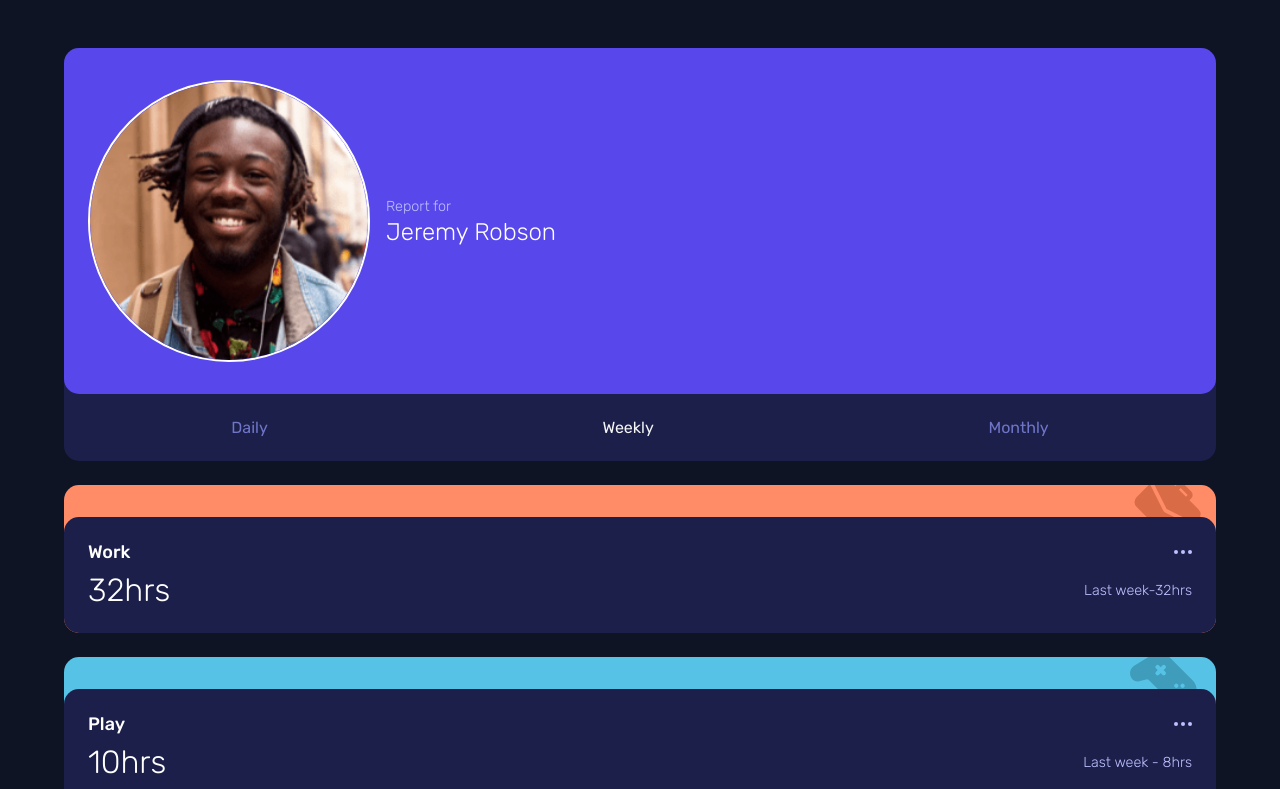
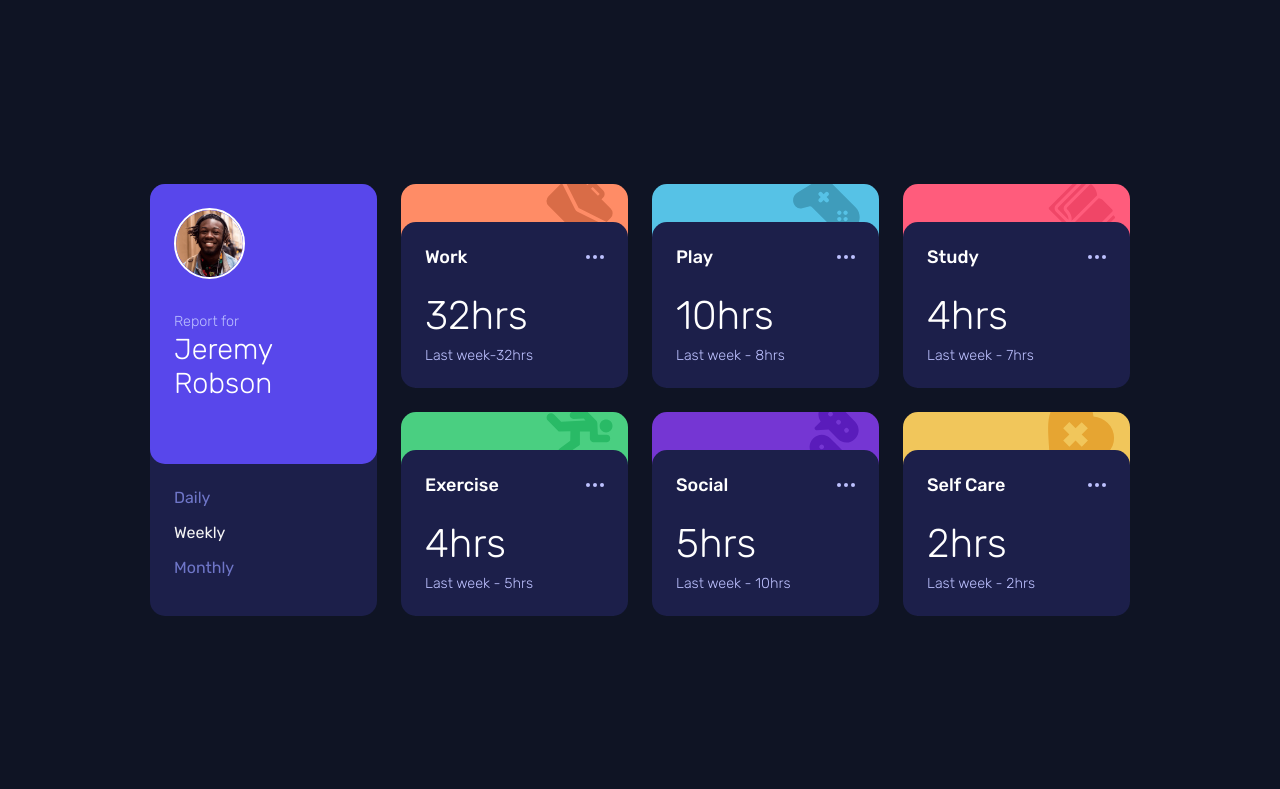
Before and after one commit to dialejo24/time-tracking-dashboard, a plain HTML site: page index.html in a window 1280 px wide. Shown: the top 789 px of the page. Drawn offline with Linux system fonts and the light colour scheme.

Commit message:
Complete CSS desktop and tablet version

```diff
--- a/CSS/style.css
+++ b/CSS/style.css
@@ -35,6 +35,7 @@ main {
     width:90%;
     display: grid;
     gap:1.5em;
+    max-width: 980px;
 }
 li {
     list-style-type:none;
@@ -131,6 +132,8 @@ h3 {
 .card {
     background-repeat: no-repeat;
     background-size: 4.2em;
+    border-bottom-left-radius: 20px;
+    border-bottom-right-radius: 20px;
 }
 .work_card {
     background-color: var(--light-red);
@@ -163,6 +166,59 @@ h3 {
     background-position: right 15px top -17px;
 }
 
+@media(min-width:629px) and (max-width:900px) {
+    main {
+        grid-template-columns: 1fr 1fr;
+    }
+    .user_info {
+        grid-column: span 2;
+    }
+}
+
+@media(min-width:901px) {
+    .container {
+        margin-block: initial;
+    }
+    main {
+        grid-template-columns: repeat(4, 1fr);
+    }
+    .user_info {
+        grid-row: span 2;
+    }
+    .user {
+        flex-direction: column;
+        align-items: flex-start;
+        gap:2em;
+        padding-block: 1.5em 4em;
+    }
+    .hours {
+        flex-direction: column;
+        align-items: flex-start;
+        gap: 0.5em;
+        margin-top: 1.5em;
+    }
+    .current_hours {
+        font-size: 2.5rem;
+    }
+    .profile_picture {
+        width:35%;
+    }
+    .profile_picture + div {
+        margin-left: initial;
+    }
+    .name {
+        font-size: 1.8rem;
+    }
+    .periodicity ul {
+        flex-direction: column;
+        gap: 1em;
+        margin-left: 1.5em;
+    }
+    .info {
+        margin-top: 2.4em;
+    }
+}
+
 .attribution {
     font-size: 11px; text-align: center;
 }
```
